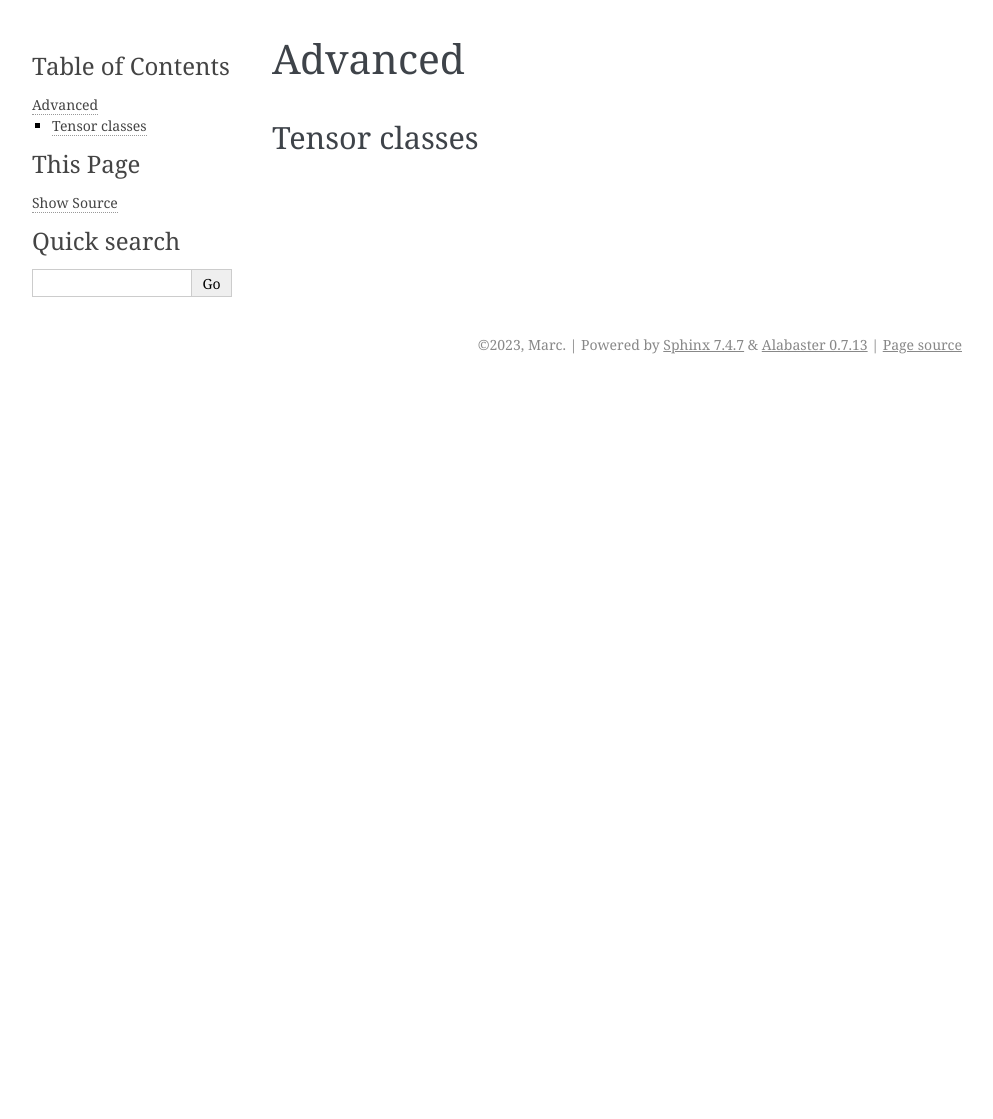
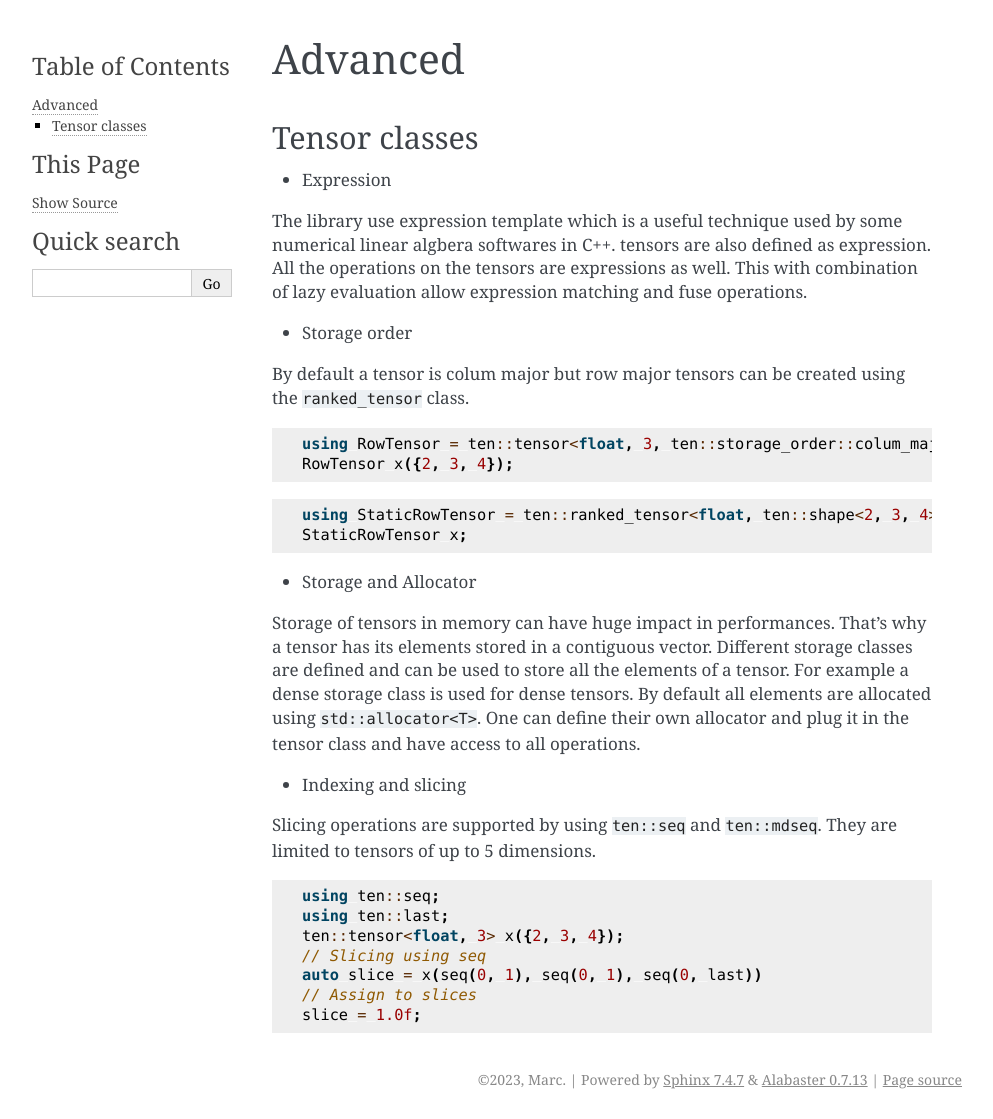
Before and after one commit to istmarc/tenseur, a Sphinx documentation site: the page built from docs/source/advanced.rst, in a window 1280 px wide. Shown: the whole page, without its empty margins (148-1141 px from the left). Built offline with Sphinx 7.4.7, drawn with Linux system fonts in a browser that asks for light colours; before the commit the page ends 900 px from its top, so only the background shows below that.

Commit message:
Update docs with advanced tensor class

```diff
--- a/docs/source/advanced.rst
+++ b/docs/source/advanced.rst
@@ -3,3 +3,39 @@ Advanced
 
 Tensor classes
 ---------------
+
+- Expression
+
+The library use expression template which is a useful technique used by some numerical linear algbera softwares in C++. tensors are also defined as expression. All the operations on the tensors are expressions as well. This with combination of lazy evaluation allow expression matching and fuse operations.
+
+- Storage order
+
+By default a tensor is colum major but row major tensors can be created using the ``ranked_tensor`` class.
+
+.. code-block:: cpp
+
+   using RowTensor = ten::tensor<float, 3, ten::storage_order::colum_major>;
+   RowTensor x({2, 3, 4});
+
+.. code-block:: cpp
+
+   using StaticRowTensor = ten::ranked_tensor<float, ten::shape<2, 3, 4>, ten::storage_order::row_major>;
+   StaticRowTensor x;
+
+- Storage and Allocator
+
+Storage of tensors in memory can have huge impact in performances. That's why a tensor has its elements stored in a contiguous vector. Different storage classes are defined and can be used to store all the elements of a tensor. For example a dense storage class is used for dense tensors. By default all elements are allocated using ``std::allocator<T>``. One can define their own allocator and plug it in the tensor class and have access to all operations.
+
+- Indexing and slicing
+
+Slicing operations are supported by using ``ten::seq`` and ``ten::mdseq``. They are limited to tensors of up to 5 dimensions.
+
+.. code-block:: cpp
+
+   using ten::seq;
+   using ten::last;
+   ten::tensor<float, 3> x({2, 3, 4});
+   // Slicing using seq
+   auto slice = x(seq(0, 1), seq(0, 1), seq(0, last))
+   // Assign to slices
+   slice = 1.0f;
```
